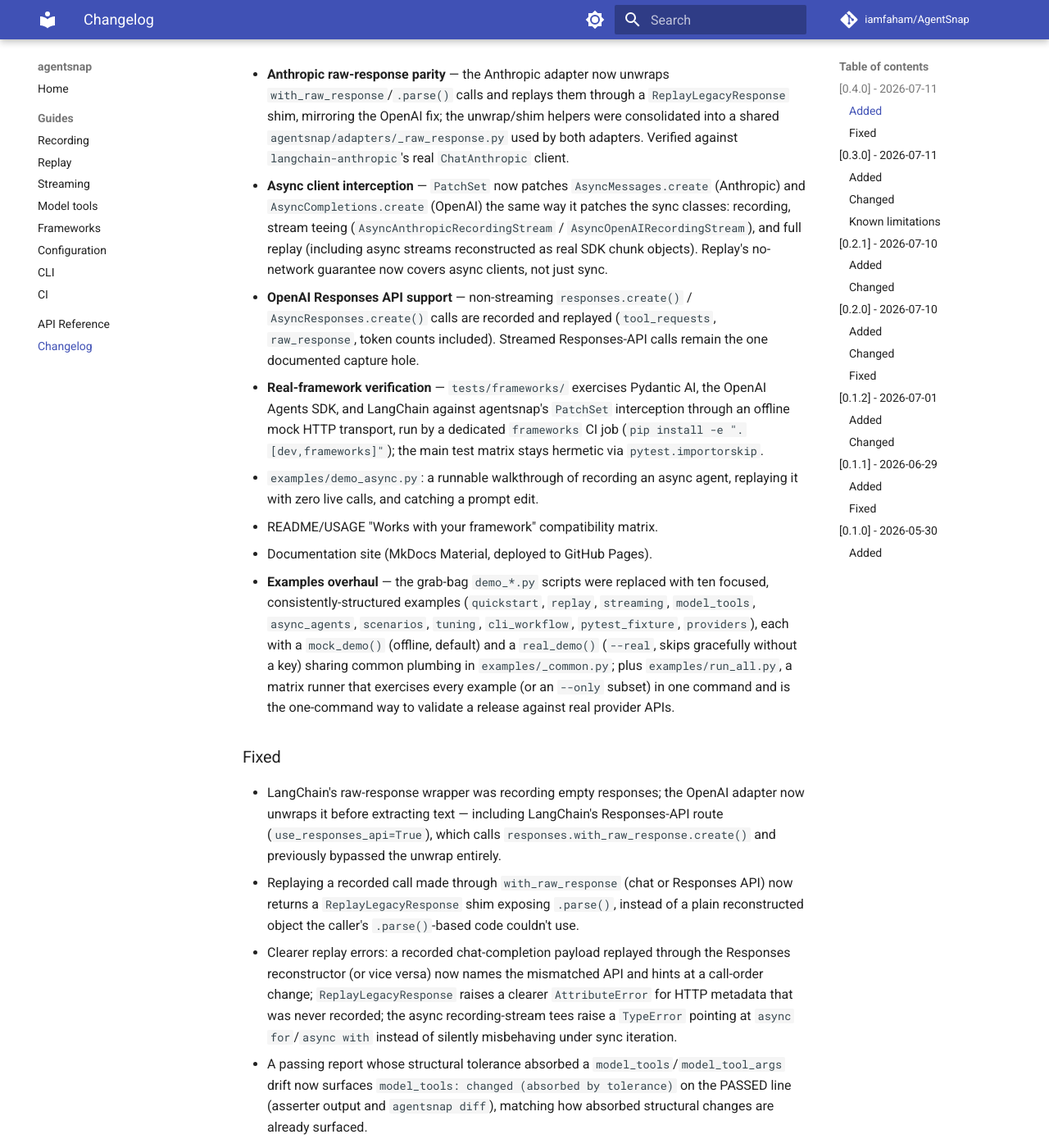
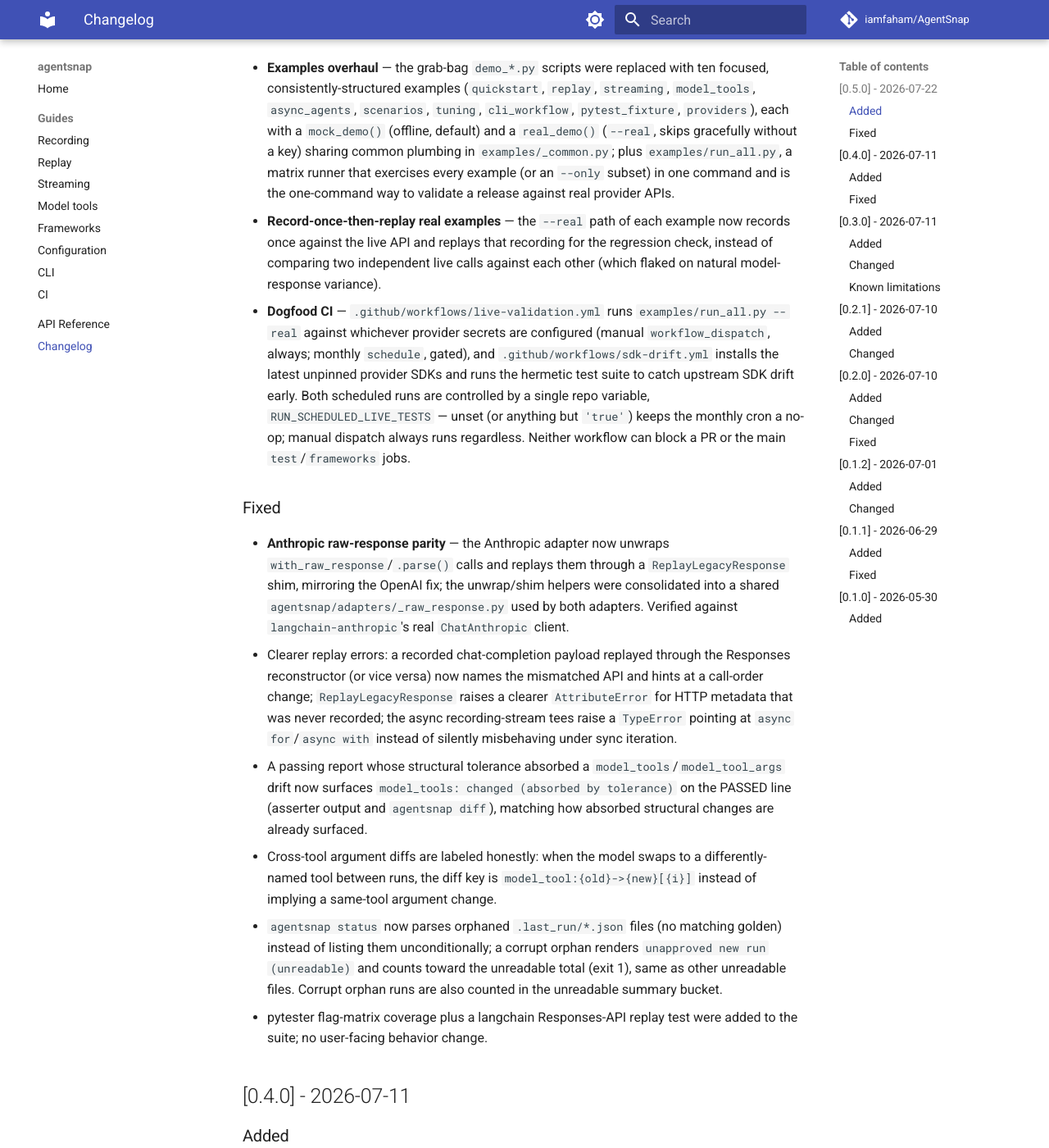
Before and after one commit to iamfaham/AgentSnap, an MkDocs documentation site: the page built from site-docs/changelog.md, in a window 1280 px wide and 1400 px high, scrolled down 314 px. Shown: the whole window at 82% size. Built offline with MkDocs 1.6.1 and Material for MkDocs 9.7.7, drawn with Linux system fonts in a browser that asks for light colours; comment, search, counter and statistics services are not loaded; some of the changed text lies outside the part shown.

Commit message:
docs: document dogfood CI; bump to 0.5.0 with corrected changelog split
Co-Authored-By: Claude Fable 5 <noreply@anthropic.com>

```diff
--- a/CHANGELOG.md
+++ b/CHANGELOG.md
@@ -4,11 +4,26 @@ All notable changes to this project are documented in this file.
 
 The format is based on [Keep a Changelog](https://keepachangelog.com/en/1.1.0/).
 
+## [0.5.0] - 2026-07-22
+
+### Added
+
+- **Examples overhaul** — the grab-bag `demo_*.py` scripts were replaced with ten focused, consistently-structured examples (`quickstart`, `replay`, `streaming`, `model_tools`, `async_agents`, `scenarios`, `tuning`, `cli_workflow`, `pytest_fixture`, `providers`), each with a `mock_demo()` (offline, default) and a `real_demo()` (`--real`, skips gracefully without a key) sharing common plumbing in `examples/_common.py`; plus `examples/run_all.py`, a matrix runner that exercises every example (or an `--only` subset) in one command and is the one-command way to validate a release against real provider APIs.
+- **Record-once-then-replay real examples** — the `--real` path of each example now records once against the live API and replays that recording for the regression check, instead of comparing two independent live calls against each other (which flaked on natural model-response variance).
+- **Dogfood CI** — `.github/workflows/live-validation.yml` runs `examples/run_all.py --real` against whichever provider secrets are configured (manual `workflow_dispatch`, always; monthly `schedule`, gated), and `.github/workflows/sdk-drift.yml` installs the latest unpinned provider SDKs and runs the hermetic test suite to catch upstream SDK drift early. Both scheduled runs are controlled by a single repo variable, `RUN_SCHEDULED_LIVE_TESTS` — unset (or anything but `'true'`) keeps the monthly cron a no-op; manual dispatch always runs regardless. Neither workflow can block a PR or the main `test`/`frameworks` jobs.
+
+### Fixed
+
+- **Anthropic raw-response parity** — the Anthropic adapter now unwraps `with_raw_response`/`.parse()` calls and replays them through a `ReplayLegacyResponse` shim, mirroring the OpenAI fix; the unwrap/shim helpers were consolidated into a shared `agentsnap/adapters/_raw_response.py` used by both adapters. Verified against `langchain-anthropic`'s real `ChatAnthropic` client.
+- Clearer replay errors: a recorded chat-completion payload replayed through the Responses reconstructor (or vice versa) now names the mismatched API and hints at a call-order change; `ReplayLegacyResponse` raises a clearer `AttributeError` for HTTP metadata that was never recorded; the async recording-stream tees raise a `TypeError` pointing at `async for`/`async with` instead of silently misbehaving under sync iteration.
+- A passing report whose structural tolerance absorbed a `model_tools`/`model_tool_args` drift now surfaces `model_tools: changed (absorbed by tolerance)` on the PASSED line (asserter output and `agentsnap diff`), matching how absorbed structural changes are already surfaced.
+- Cross-tool argument diffs are labeled honestly: when the model swaps to a differently-named tool between runs, the diff key is `model_tool:{old}->{new}[{i}]` instead of implying a same-tool argument change.
+- `agentsnap status` now parses orphaned `.last_run/*.json` files (no matching golden) instead of listing them unconditionally; a corrupt orphan renders `unapproved new run (unreadable)` and counts toward the unreadable total (exit 1), same as other unreadable files. Corrupt orphan runs are also counted in the unreadable summary bucket.
+- pytester flag-matrix coverage plus a langchain Responses-API replay test were added to the suite; no user-facing behavior change.
+
 ## [0.4.0] - 2026-07-11
 
 ### Added
-
-- **Anthropic raw-response parity** — the Anthropic adapter now unwraps `with_raw_response`/`.parse()` calls and replays them through a `ReplayLegacyResponse` shim, mirroring the OpenAI fix; the unwrap/shim helpers were consolidated into a shared `agentsnap/adapters/_raw_response.py` used by both adapters. Verified against `langchain-anthropic`'s real `ChatAnthropic` client.
 
 - **Async client interception** — `PatchSet` now patches `AsyncMessages.create` (Anthropic) and `AsyncCompletions.create` (OpenAI) the same way it patches the sync classes: recording, stream teeing (`AsyncAnthropicRecordingStream` / `AsyncOpenAIRecordingStream`), and full replay (including async streams reconstructed as real SDK chunk objects). Replay's no-network guarantee now covers async clients, not just sync.
 - **OpenAI Responses API support** — non-streaming `responses.create()` / `AsyncResponses.create()` calls are recorded and replayed (`tool_requests`, `raw_response`, token counts included). Streamed Responses-API calls remain the one documented capture hole.
--- a/pyproject.toml
+++ b/pyproject.toml
@@ -1,6 +1,6 @@
 [project]
 name = "agentsnap"
-version = "0.4.0"
+version = "0.5.0"
 description = "Deterministic snapshot testing harness for AI agents"
 readme = "README.md"
 requires-python = ">=3.10"
--- a/site-docs/guides/ci.md
+++ b/site-docs/guides/ci.md
@@ -60,3 +60,18 @@ jobs:
 ## `pytest-xdist` limitation
 
 Every `snapshot.run()` / `record_agent()` / `assert_agent()` use feeds a terminal summary section ("agentsnap snapshots") printed at the end of the pytest run. **Known limitation:** under `pytest-xdist`, this summary is per-worker and is not aggregated across workers — run without `-n` if you need the full picture.
+
+---
+
+## Validating agentsnap itself against live APIs (maintainers)
+
+Everything above is what **your** CI needs. This section is about agentsnap's own repository CI, not something you need to replicate downstream.
+
+agentsnap dogfoods its own "replay on PRs, live nightly" story: two workflows in [`.github/workflows/`](https://github.com/iamfaham/AgentSnap/tree/main/.github/workflows) continuously exercise the project against live provider APIs and the latest, unpinned provider SDKs.
+
+- **`live-validation.yml`** — runs `python examples/run_all.py --real` against whichever provider secrets are configured in the repo. A missing secret degrades gracefully (that example prints a skip hint and exits 0) rather than failing the job.
+- **`sdk-drift.yml`** — installs the latest unpinned versions of every provider SDK (bypassing the lockfile) and runs the hermetic test suite, to catch upstream SDK changes that break agentsnap's interception/reconstruction code before a user hits them.
+
+Both are `workflow_dispatch` (manual, always runs) plus a monthly `schedule`, and the monthly runs are gated behind a single repo variable, `RUN_SCHEDULED_LIVE_TESTS` — unset (or anything but `'true'`) keeps the cron a no-op. Neither workflow can block a PR or the main test/frameworks jobs; both are informational only.
+
+See [CONTRIBUTING.md](https://github.com/iamfaham/AgentSnap/blob/main/CONTRIBUTING.md#dogfooding-live-api-validation) for the maintainer's guide to arming, running, and triaging these.
```
Also changed, not shown: other parts of CHANGELOG.md (+0 -5 lines), CLAUDE.md (+2 -0 lines), README.md (+4 -0 lines), USAGE.md (+2 -0 lines), 1 other file.
